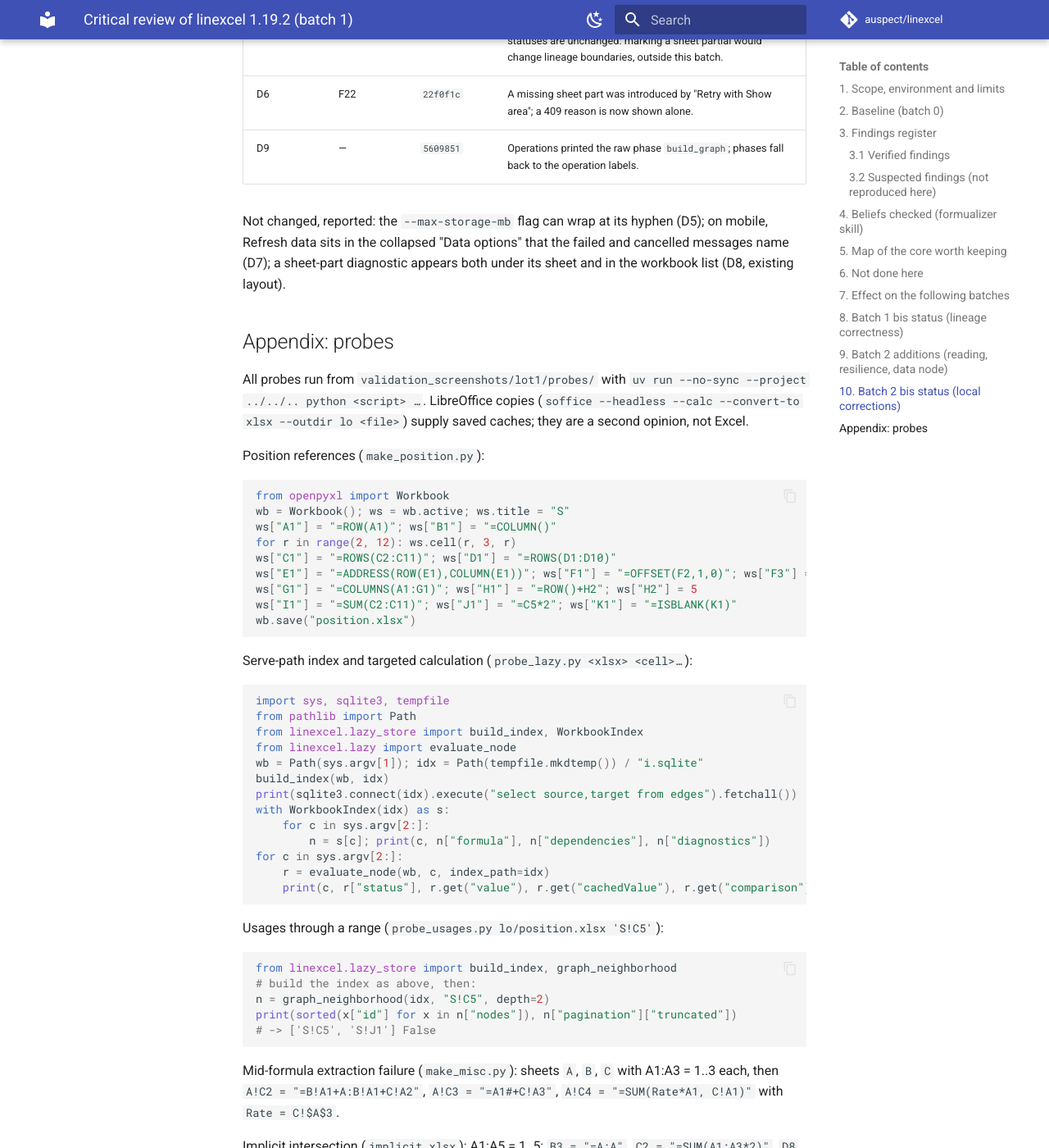
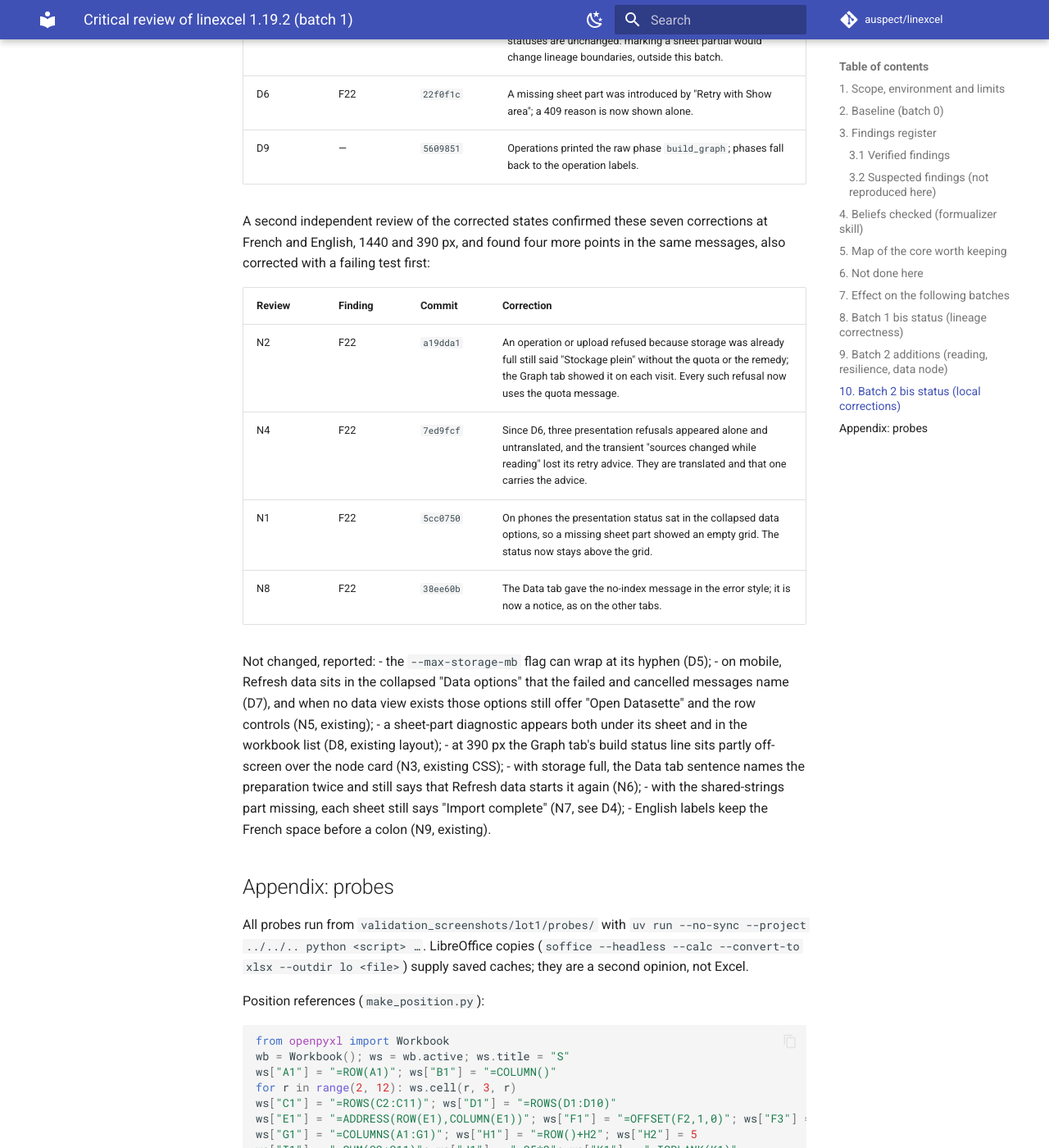
Before and after one commit to auspect/linexcel, an MkDocs documentation site: the page built from docs/critical_review.md, in a window 1280 px wide and 1400 px high, scrolled down 28700 px. Shown: the whole window at 82% size. Built offline with MkDocs 1.6.1 and Material for MkDocs 9.7.7, drawn with Linux system fonts in a browser that asks for light colours; comment, search, counter and statistics services are not loaded.

Commit message:
Record the second review of batch 2 bis in the critical review
Section 10 now lists the four points of the second independent review that
were corrected (N1, N2, N4, N8) and the points left as reported limits.

Co-Authored-By: Claude Opus 5.5 <noreply@anthropic.com>

```diff
--- a/docs/critical_review.md
+++ b/docs/critical_review.md
@@ -267,10 +267,31 @@ the commit before:
 | D6 | F22 | `22f0f1c` | A missing sheet part was introduced by "Retry with Show area"; a 409 reason is now shown alone. |
 | D9 | — | `5609851` | Operations printed the raw phase `build_graph`; phases fall back to the operation labels. |
 
-Not changed, reported: the `--max-storage-mb` flag can wrap at its hyphen
-(D5); on mobile, Refresh data sits in the collapsed "Data options" that the
-failed and cancelled messages name (D7); a sheet-part diagnostic appears both
-under its sheet and in the workbook list (D8, existing layout).
+A second independent review of the corrected states confirmed these seven
+corrections at French and English, 1440 and 390 px, and found four more
+points in the same messages, also corrected with a failing test first:
+
+| Review | Finding | Commit | Correction |
+| --- | --- | --- | --- |
+| N2 | F22 | `a19dda1` | An operation or upload refused because storage was already full still said "Stockage plein" without the quota or the remedy; the Graph tab showed it on each visit. Every such refusal now uses the quota message. |
+| N4 | F22 | `7ed9fcf` | Since D6, three presentation refusals appeared alone and untranslated, and the transient "sources changed while reading" lost its retry advice. They are translated and that one carries the advice. |
+| N1 | F22 | `5cc0750` | On phones the presentation status sat in the collapsed data options, so a missing sheet part showed an empty grid. The status now stays above the grid. |
+| N8 | F22 | `38ee60b` | The Data tab gave the no-index message in the error style; it is now a notice, as on the other tabs. |
+
+Not changed, reported:
+- the `--max-storage-mb` flag can wrap at its hyphen (D5);
+- on mobile, Refresh data sits in the collapsed "Data options" that the
+  failed and cancelled messages name (D7), and when no data view exists those
+  options still offer "Open Datasette" and the row controls (N5, existing);
+- a sheet-part diagnostic appears both under its sheet and in the workbook
+  list (D8, existing layout);
+- at 390 px the Graph tab's build status line sits partly off-screen over the
+  node card (N3, existing CSS);
+- with storage full, the Data tab sentence names the preparation twice and
+  still says that Refresh data starts it again (N6);
+- with the shared-strings part missing, each sheet still says "Import
+  complete" (N7, see D4);
+- English labels keep the French space before a colon (N9, existing).
 
 ## Appendix: probes
 
```
